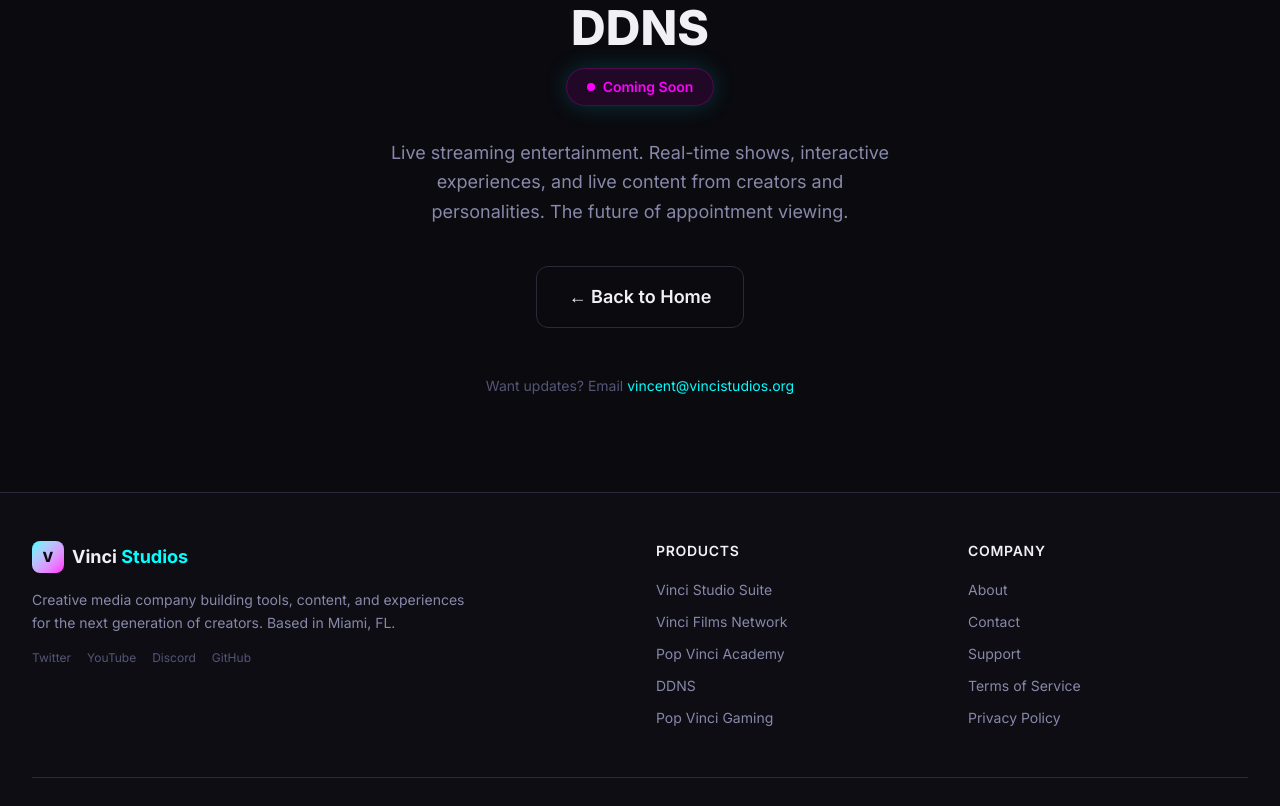
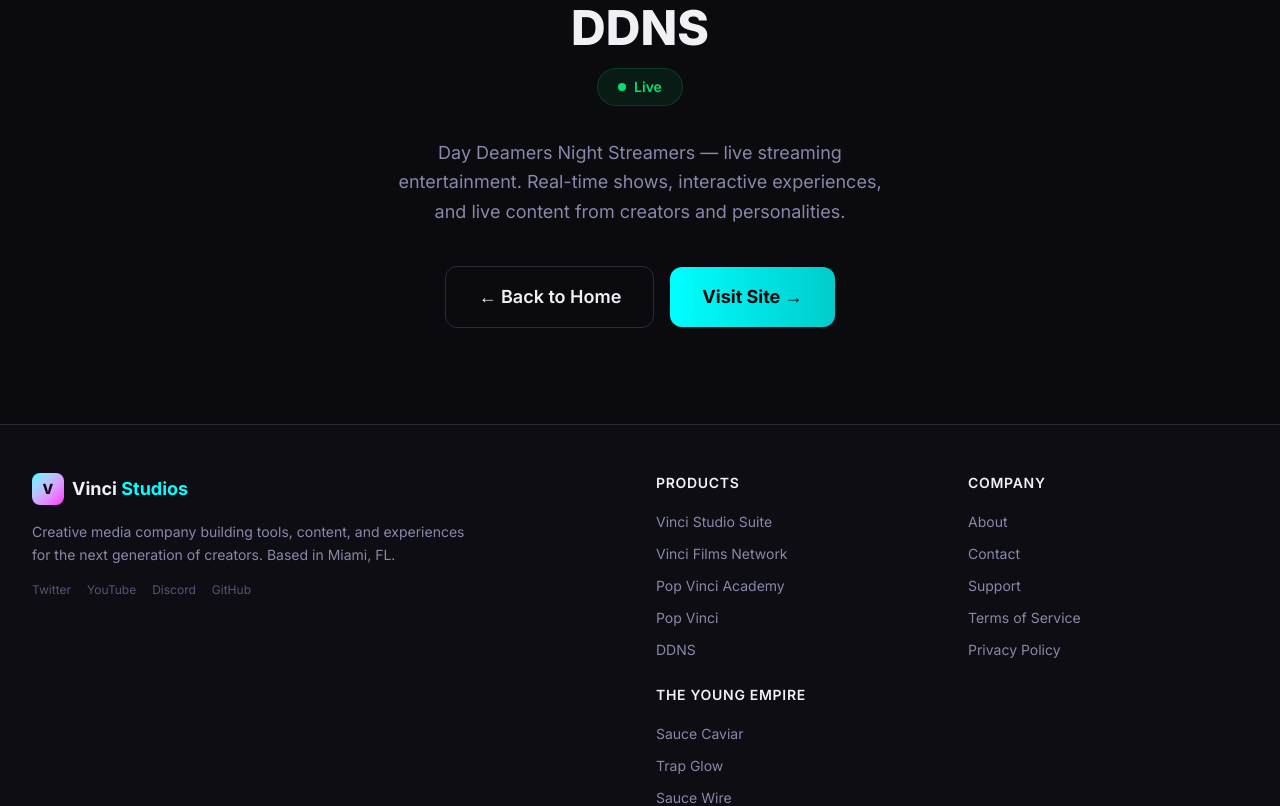
Before and after one commit to vyoung05/vinci-studio-site, a React (Vite) app: page /ddns in a window 1280 px wide. Shown: the part 300-1106 px from the top of the page. Built offline with nearby package versions, Linux system fonts and the light colour scheme; the HTML template or start-up script is replaced by a standard one.

Commit message:
Prestige logo: new favicon + OG image for vincistudios.org

```diff
--- a/index.html
+++ b/index.html
@@ -15,8 +15,8 @@
     <meta property="og:title" content="Vinci Studios — Film, Music, Technology & Entertainment" />
     <meta property="og:description" content="Home of Pop Vinci, Vinci Films, Vinci Studio Suite, DDNS, and Pop Vinci Academy. Entertainment from Miami." />
     <meta property="og:type" content="website" />
-    <meta property="og:url" content="https://vincistudiosuite.com" />
-    <meta property="og:image" content="https://heyboss.heeyo.ai/replicate-z-image-turbo-1772241239-a4b87669.jpeg" />
+    <meta property="og:url" content="https://vincistudios.org" />
+    <meta property="og:image" content="https://vincistudios.org/og-image.png" />
     <meta property="og:image:width" content="1200" />
     <meta property="og:image:height" content="630" />
     <meta property="og:site_name" content="Vinci Studios" />
@@ -25,7 +25,7 @@
     <meta name="twitter:card" content="summary_large_image" />
     <meta name="twitter:title" content="Vinci Studios — Film, Music, Technology & Entertainment" />
     <meta name="twitter:description" content="Home of Pop Vinci, Vinci Films, Vinci Studio Suite, DDNS, and Pop Vinci Academy." />
-    <meta name="twitter:image" content="https://heyboss.heeyo.ai/replicate-z-image-turbo-1772241239-a4b87669.jpeg" />
+    <meta name="twitter:image" content="https://vincistudios.org/og-image.png" />
 
     <!-- Fonts -->
     <link rel="preconnect" href="https://fonts.googleapis.com" />
--- a/src/components/Footer.jsx
+++ b/src/components/Footer.jsx
@@ -63,19 +63,42 @@ export default function Footer() {
                 </Link>
               </li>
               <li>
-                <Link to="/academy" className="text-sm text-text-secondary hover:text-accent-cyan transition-colors">
+                <a href="https://popvinciacademy.com" target="_blank" rel="noopener noreferrer" className="text-sm text-text-secondary hover:text-accent-cyan transition-colors">
                   Pop Vinci Academy
-                </Link>
+                </a>
               </li>
               <li>
-                <Link to="/ddns" className="text-sm text-text-secondary hover:text-accent-cyan transition-colors">
-                  DDNS
-                </Link>
+                <a href="https://popvinci.com" target="_blank" rel="noopener noreferrer" className="text-sm text-text-secondary hover:text-accent-cyan transition-colors">
+                  Pop Vinci
+                </a>
               </li>
               <li>
-                <Link to="/gaming" className="text-sm text-text-secondary hover:text-accent-cyan transition-colors">
-                  Pop Vinci Gaming
-                </Link>
+                <a href="https://daydeamersnightstreamers.com" target="_blank" rel="noopener noreferrer" className="text-sm text-text-secondary hover:text-accent-cyan transition-colors">
+                  DDNS
+                </a>
+              </li>
+            </ul>
+            <h4 className="text-sm font-semibold text-text-primary mb-4 mt-6 uppercase tracking-wider">The Young Empire</h4>
+            <ul className="space-y-2">
+              <li>
+                <a href="https://saucecaviar.com" target="_blank" rel="noopener noreferrer" className="text-sm text-text-secondary hover:text-accent-cyan transition-colors">
+                  Sauce Caviar
+                </a>
+              </li>
+              <li>
+                <a href="https://trapglow.com" target="_blank" rel="noopener noreferrer" className="text-sm text-text-secondary hover:text-accent-cyan transition-colors">
+                  Trap Glow
+                </a>
+              </li>
+              <li>
+                <a href="https://saucewire.com" target="_blank" rel="noopener noreferrer" className="text-sm text-text-secondary hover:text-accent-cyan transition-colors">
+                  Sauce Wire
+                </a>
+              </li>
+              <li>
+                <a href="https://trapfrequency.com" target="_blank" rel="noopener noreferrer" className="text-sm text-text-secondary hover:text-accent-cyan transition-colors">
+                  Trap Frequency
+                </a>
               </li>
             </ul>
           </div>
--- a/src/pages/ComingSoon.jsx
+++ b/src/pages/ComingSoon.jsx
@@ -6,35 +6,40 @@ const productInfo = {
     name: 'Vinci Films Network',
     desc: 'A streaming platform for independent creators. Watch, upload, and share original films, series, and content from creators around the world.',
     color: 'accent-cyan',
-    betaUrl: 'https://vinci-films-net.vercel.app',
+    status: 'beta',
+    liveUrl: 'https://vincifilmsnetwork.com',
   },
   academy: {
     icon: '🎓',
     name: 'Pop Vinci Academy',
     desc: 'Learn the business of entertainment. Courses on content creation, music production, film, branding, and building a creative career — taught by real industry creators.',
     color: 'accent-magenta',
-    betaUrl: null,
+    status: 'live',
+    liveUrl: 'https://popvinciacademy.com',
   },
   popvinci: {
     icon: '🎵',
     name: 'Pop Vinci',
     desc: 'Music, content, culture. The artist brand and content vertical pushing the next wave of entertainment. Original music, visual content, and creative projects.',
     color: 'accent-cyan',
-    betaUrl: null,
+    status: 'live',
+    liveUrl: 'https://popvinci.com',
   },
   ddns: {
     icon: '📡',
     name: 'DDNS',
-    desc: 'Live streaming entertainment. Real-time shows, interactive experiences, and live content from creators and personalities. The future of appointment viewing.',
+    desc: 'Day Deamers Night Streamers — live streaming entertainment. Real-time shows, interactive experiences, and live content from creators and personalities.',
     color: 'accent-magenta',
-    betaUrl: null,
+    status: 'live',
+    liveUrl: 'https://daydeamersnightstreamers.com',
   },
   gaming: {
     icon: '🎮',
     name: 'Pop Vinci Gaming',
     desc: 'Gaming content & community. Clips, streams, tournaments, and culture. Building the bridge between gaming and entertainment. Follow @popvinci_gaming.',
     color: 'accent-cyan',
-    betaUrl: null,
+    status: 'coming-soon',
+    liveUrl: null,
   },
 };
 
@@ -46,6 +51,15 @@ export default function ComingSoon({ product }) {
     color: 'accent-cyan',
     betaUrl: null,
   };
+
+  const isLive = info.status === 'live';
+  const isBeta = info.status === 'beta';
+
+  const badgeConfig = isLive
+    ? { text: 'Live', bgClass: 'bg-green-500/10 text-green-400 border-green-500/20', dotClass: 'bg-green-400' }
+    : isBeta
+    ? { text: 'Beta', bgClass: 'bg-accent-cyan/10 text-accent-cyan border-accent-cyan/20', dotClass: 'bg-accent-cyan' }
+    : { text: 'Coming Soon', bgClass: 'bg-accent-magenta/10 text-accent-magenta border-accent-magenta/20', dotClass: 'bg-accent-magenta' };
 
   return (
     <section className="relative pt-36 pb-24 px-4 sm:px-6 lg:px-8 overflow-hidden min-h-[80vh] flex items-center">
@@ -73,10 +87,10 @@ export default function ComingSoon({ product }) {
           {info.name}
         </h1>
 
-        {/* Coming Soon Badge */}
-        <div className="inline-flex items-center px-5 py-2 rounded-full text-sm font-semibold bg-accent-magenta/10 text-accent-magenta border border-accent-magenta/20 mb-8 animate-pulse-glow">
-          <span className="w-2 h-2 bg-accent-magenta rounded-full mr-2" />
-          Coming Soon
+        {/* Status Badge */}
+        <div className={`inline-flex items-center px-5 py-2 rounded-full text-sm font-semibold border mb-8 ${badgeConfig.bgClass} ${!isLive && !isBeta ? 'animate-pulse-glow' : ''}`}>
+          <span className={`w-2 h-2 rounded-full mr-2 ${badgeConfig.dotClass}`} />
+          {badgeConfig.text}
         </div>
 
         {/* Description */}
@@ -92,25 +106,27 @@ export default function ComingSoon({ product }) {
           >
             ← Back to Home
           </Link>
-          {info.betaUrl && (
+          {info.liveUrl && (
             <a
-              href={info.betaUrl}
+              href={info.liveUrl}
               target="_blank"
               rel="noopener noreferrer"
               className="px-8 py-4 rounded-xl bg-gradient-to-r from-accent-cyan to-accent-cyan-dim text-bg-primary font-bold text-lg hover:glow-cyan-strong transition-all duration-300 hover:scale-105 w-full sm:w-auto"
             >
-              Visit Beta →
+              {isLive ? 'Visit Site →' : isBeta ? 'Visit Beta →' : 'Preview →'}
             </a>
           )}
         </div>
 
         {/* Notify hint */}
+        {!isLive && (
           <p className="text-sm text-text-muted mt-12">
             Want updates? Email{' '}
             <a href="mailto:vincent@vincistudios.org" className="text-accent-cyan hover:underline">
               vincent@vincistudios.org
             </a>
           </p>
+        )}
       </div>
     </section>
   );
--- a/src/pages/Home.jsx
+++ b/src/pages/Home.jsx
@@ -27,33 +27,33 @@ const products = [
     icon: '🎓',
     name: 'Pop Vinci Academy',
     desc: 'Learn the business of entertainment. Courses, mentorship, and resources for creators.',
-    tag: 'Coming Soon',
-    tagColor: 'bg-accent-magenta/10 text-accent-magenta border-accent-magenta/20',
-    link: '/academy',
-    linkLabel: 'Learn More →',
-    external: false,
+    tag: 'Live',
+    tagColor: 'bg-green-500/10 text-green-400 border-green-500/20',
+    link: 'https://popvinciacademy.com',
+    linkLabel: 'Visit Site →',
+    external: true,
     glow: false,
   },
   {
     icon: '🎵',
     name: 'Pop Vinci',
     desc: 'Music, content, culture. Artist brand & content vertical for the next wave of entertainment.',
-    tag: 'Coming Soon',
-    tagColor: 'bg-accent-magenta/10 text-accent-magenta border-accent-magenta/20',
-    link: '/popvinci',
-    linkLabel: 'Learn More →',
-    external: false,
+    tag: 'Live',
+    tagColor: 'bg-green-500/10 text-green-400 border-green-500/20',
+    link: 'https://popvinci.com',
+    linkLabel: 'Visit Site →',
+    external: true,
     glow: false,
   },
   {
     icon: '📡',
     name: 'DDNS',
     desc: 'Live streaming entertainment. Real-time content, shows, and interactive experiences.',
-    tag: 'Coming Soon',
-    tagColor: 'bg-accent-magenta/10 text-accent-magenta border-accent-magenta/20',
-    link: '/ddns',
-    linkLabel: 'Learn More →',
-    external: false,
+    tag: 'Live',
+    tagColor: 'bg-green-500/10 text-green-400 border-green-500/20',
+    link: 'https://daydeamersnightstreamers.com',
+    linkLabel: 'Visit Site →',
+    external: true,
     glow: false,
   },
   {
@@ -65,6 +65,50 @@ const products = [
     link: '/gaming',
     linkLabel: 'Learn More →',
     external: false,
+    glow: false,
+  },
+  {
+    icon: '🥂',
+    name: 'Sauce Caviar',
+    desc: 'Digital interactive magazine. Luxury lifestyle, culture, and curated taste — the flagship of The Young Empire.',
+    tag: 'Live',
+    tagColor: 'bg-green-500/10 text-green-400 border-green-500/20',
+    link: 'https://saucecaviar.com',
+    linkLabel: 'Visit Site →',
+    external: true,
+    glow: false,
+  },
+  {
+    icon: '✨',
+    name: 'Trap Glow',
+    desc: 'Music discovery & artist spotlight. Beauty, wellness, and lifestyle through the lens of culture.',
+    tag: 'Live',
+    tagColor: 'bg-green-500/10 text-green-400 border-green-500/20',
+    link: 'https://trapglow.com',
+    linkLabel: 'Visit Site →',
+    external: true,
+    glow: false,
+  },
+  {
+    icon: '⚡',
+    name: 'Sauce Wire',
+    desc: 'Culture & hip-hop news wire. Breaking stories, trends, and digital media coverage.',
+    tag: 'Live',
+    tagColor: 'bg-green-500/10 text-green-400 border-green-500/20',
+    link: 'https://saucewire.com',
+    linkLabel: 'Visit Site →',
+    external: true,
+    glow: false,
+  },
+  {
+    icon: '🎧',
+    name: 'Trap Frequency',
+    desc: 'Music production & beat hub. Audio tools, resources, and a creative platform for producers.',
+    tag: 'Live',
+    tagColor: 'bg-green-500/10 text-green-400 border-green-500/20',
+    link: 'https://trapfrequency.com',
+    linkLabel: 'Visit Site →',
+    external: true,
     glow: false,
   },
 ];
@@ -126,14 +170,12 @@ export default function Home() {
 
           {/* Product Cards */}
           <div className="grid grid-cols-1 sm:grid-cols-2 lg:grid-cols-3 gap-6">
-            {products.map((product) => (
-              <Link
-                key={product.name}
-                to={product.link}
-                className={`group relative rounded-2xl glass overflow-hidden transition-all duration-300 hover:-translate-y-1 ${
+            {products.map((product) => {
+              const cardClass = `group relative rounded-2xl glass overflow-hidden transition-all duration-300 hover:-translate-y-1 ${
                 product.glow ? 'glow-cyan' : 'hover:glow-cyan'
-                }`}
-              >
+              }`;
+              const cardContent = (
+                <>
                   {product.glow && (
                     <div className="h-1 bg-gradient-to-r from-accent-cyan to-accent-magenta" />
                   )}
@@ -161,8 +203,29 @@ export default function Home() {
                       {product.linkLabel}
                     </span>
                   </div>
+                </>
+              );
+
+              return product.external ? (
+                <a
+                  key={product.name}
+                  href={product.link}
+                  target="_blank"
+                  rel="noopener noreferrer"
+                  className={cardClass}
+                >
+                  {cardContent}
+                </a>
+              ) : (
+                <Link
+                  key={product.name}
+                  to={product.link}
+                  className={cardClass}
+                >
+                  {cardContent}
                 </Link>
-            ))}
+              );
+            })}
           </div>
         </div>
       </section>
@@ -187,7 +250,7 @@ export default function Home() {
             {/* Stats */}
             <div className="grid grid-cols-2 sm:grid-cols-4 gap-6 pt-8 border-t border-border">
               {[
-                { label: 'Products', value: '6' },
+                { label: 'Products', value: '11' },
                 { label: 'Founded', value: '2026' },
                 { label: 'Location', value: 'Miami' },
                 { label: 'Focus', value: 'Creators' },
```
Also changed, not shown: public/og-image.png, public/vinci-icon.svg. Lines whose indentation alone changed are shown as unchanged.
